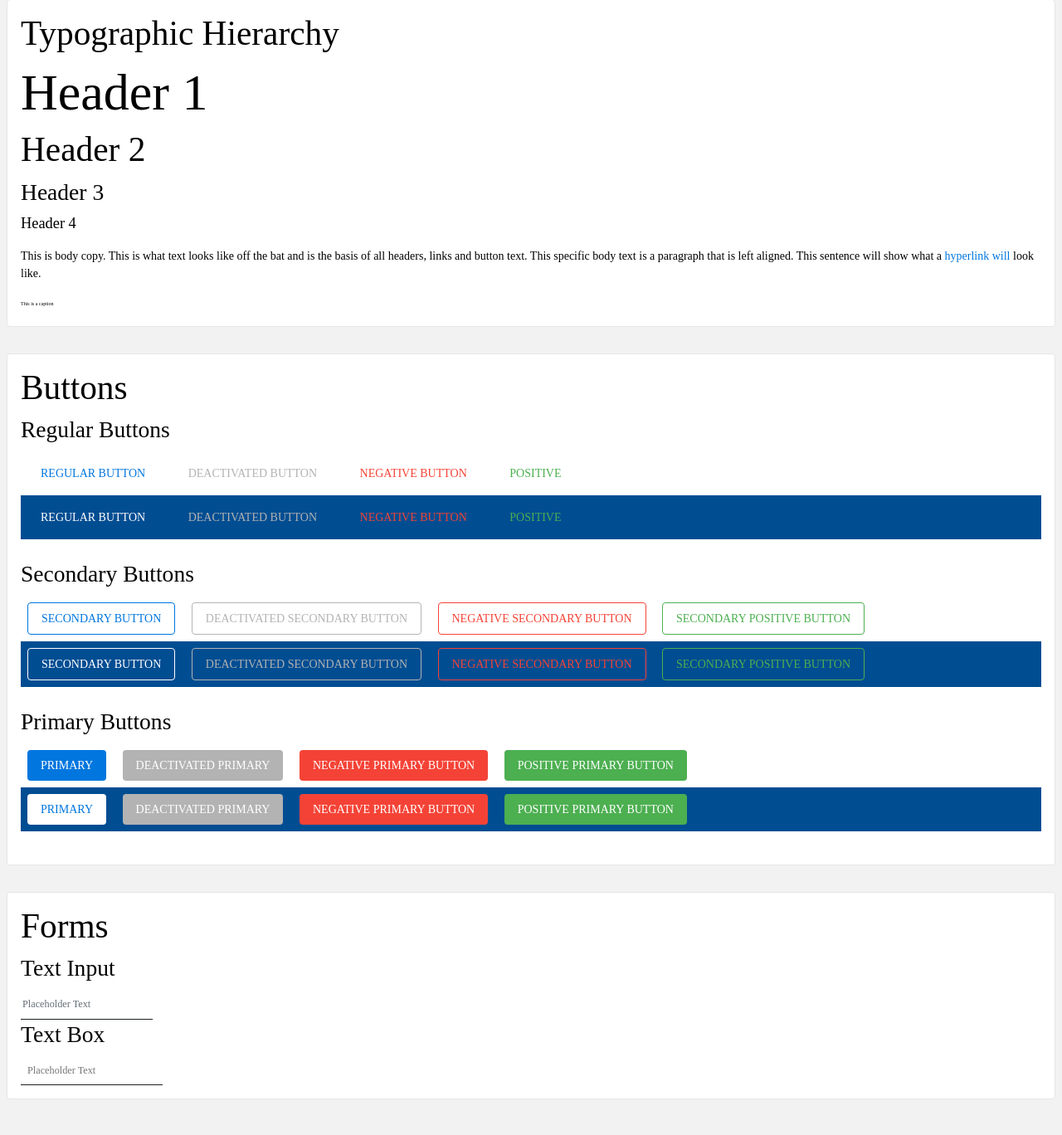
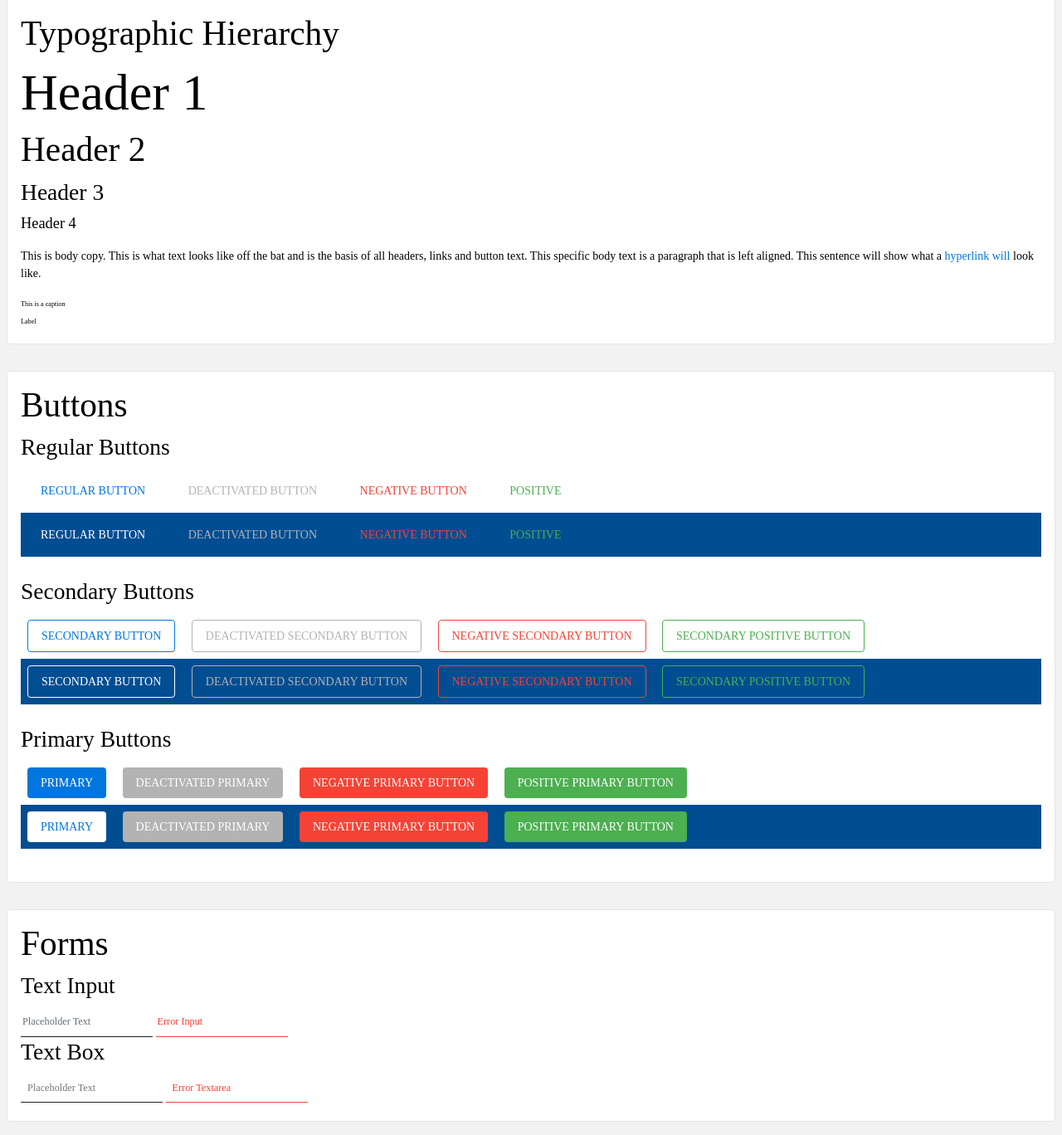
Before and after one commit to emkey/Design-System, a website: page index.html in a window 1280 px wide. Shown: the part 147-1515 px from the top of the page at 83% size. Before the commit the page ends 1488 px from the top, so only its background shows below. Drawn offline with Linux system fonts and the light colour scheme.

Commit message:
added error states

```diff
--- a/index.html
+++ b/index.html
@@ -30,6 +30,7 @@
 					<div class="caption">
 						This is a caption
 					</div>
+					<label>Label</label>
 				</div>
 			</div>
 		</div>
@@ -94,10 +95,12 @@
 					<h3>Text Input</h3>
 					<form>
 						<input type="text" placeholder="Placeholder Text" />
+						<input type="text" class="Error" placeholder="Error Input" />
 					</form>
 					<h3>Text Box</h3>
 					<form>
 						<textarea placeholder="Placeholder Text" rows="1"></textarea>
+						<textarea class="error" placeholder="Error Textarea" rows="1"></textarea>
 					</form>
 				</div>
 			</div>
--- a/scss/atoms/_forms.scss
+++ b/scss/atoms/_forms.scss
@@ -46,3 +46,9 @@ textarea{
 		}
 	}
 }
+input.error, textarea.error{
+	border-color: $red;
+	&::placeholder{
+		color: $red;
+	}
+}
--- a/scss/atoms/_typography.scss
+++ b/scss/atoms/_typography.scss
@@ -38,9 +38,11 @@ p{
 
 // This is the caption
 .caption{
-	font-size: ms(-2);
+	font-size: ms(-1);
 }
-
+label{
+	font-size: ms(-1);
+}
 // Links
 a{
 	color: $kblue;
```
Also changed, not shown: css/style.css.
